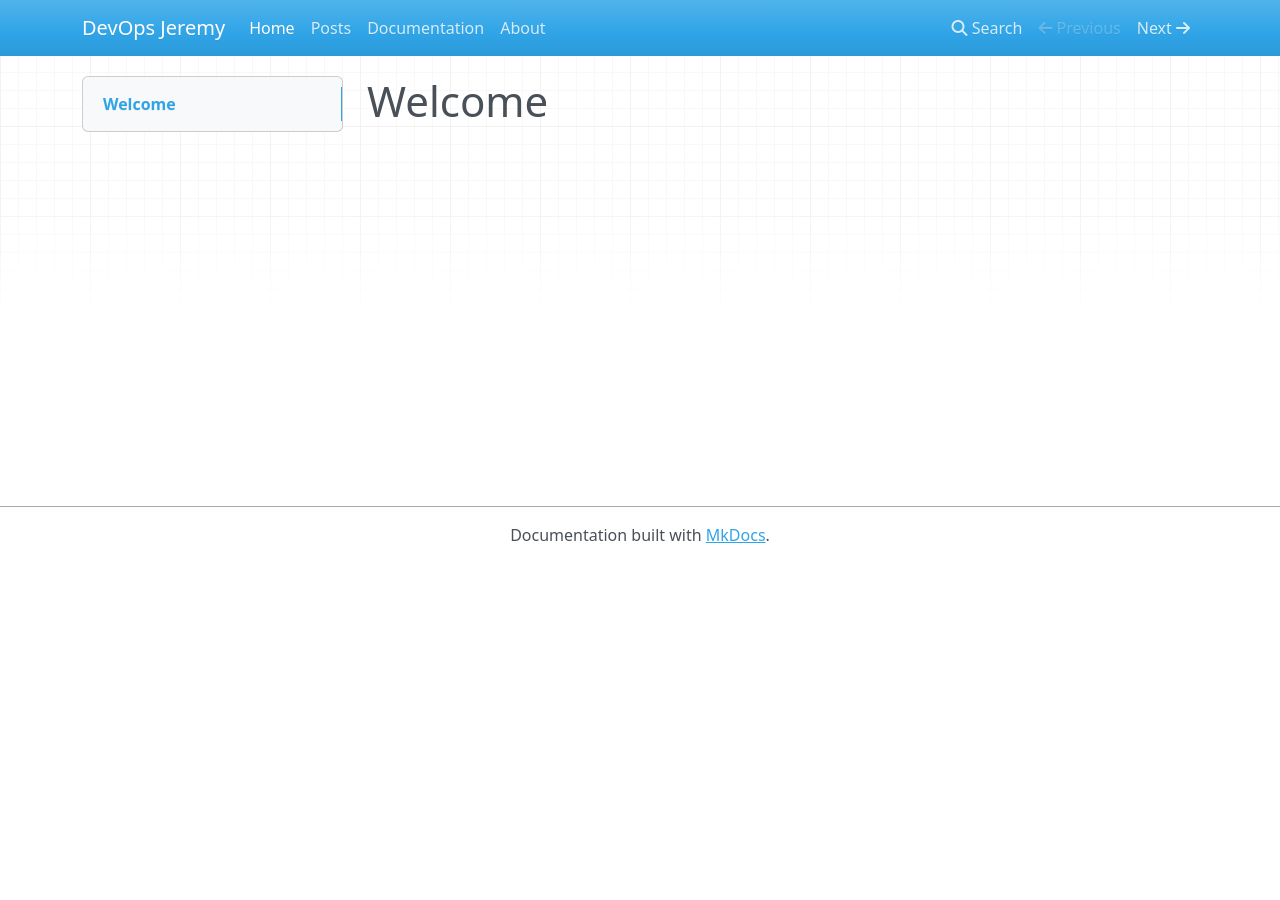
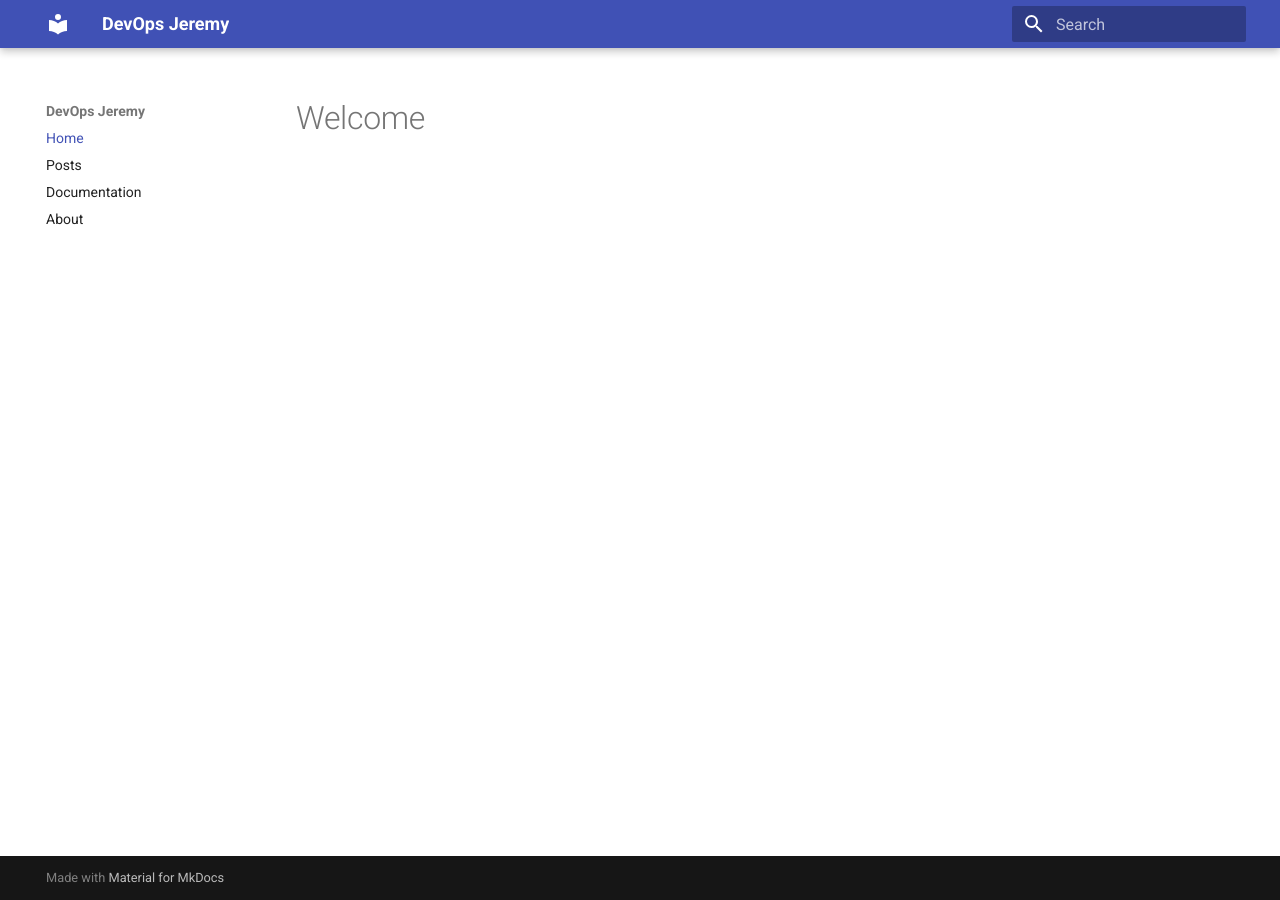
Before and after one commit to DevOpsJeremy/DevOpsJeremy.github.io, an MkDocs documentation site: the page built from docs/index.md, in a window 1280 px wide. Built offline with MkDocs 1.6.1 and Material for MkDocs 9.7.7, drawn with Linux system fonts in a browser that asks for light colours; nearby versions of some CDN libraries.

Commit message:
Added theme

```diff
--- a/mkdocs.yml
+++ b/mkdocs.yml
@@ -1,4 +1,7 @@
 site_name: !ENV [SITE_NAME, "DevOps Jeremy"]
+site_url: https://DevOpsJeremy.github.io
+theme:
+  name: material
 plugins:
   - search
   - include_dir_to_nav
```
